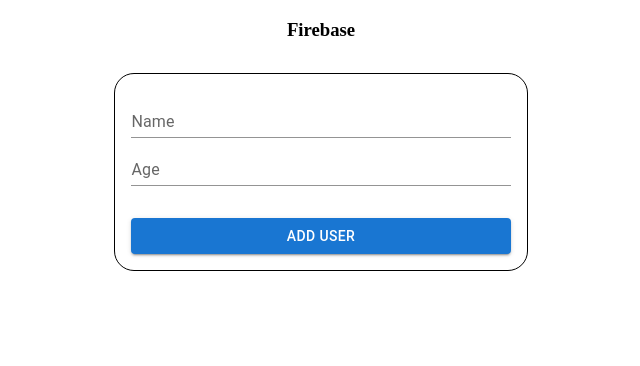
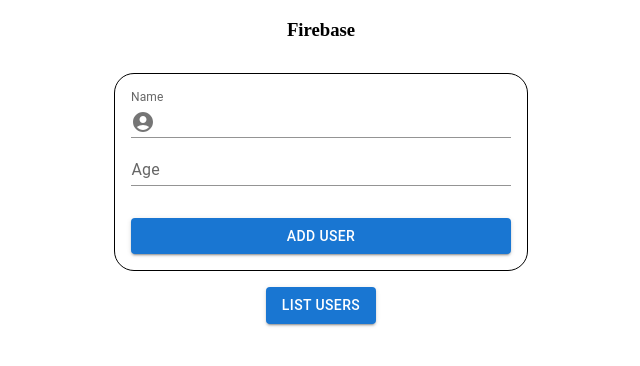
Before and after one commit to GuilhermeSousaDev/Firebase-Course, a React (Vite) app in the folder Example-01/: page / in a window 1280 px wide. Shown: the top 366 px of the page, without its empty margins (319-959 px from the left). Built offline with nearby package versions, Linux system fonts and the light colour scheme.

Commit message:
List Users

```diff
--- a/Example-01/src/App.jsx
+++ b/Example-01/src/App.jsx
@@ -3,25 +3,37 @@
   Box,
   TextField,
   Button,
+  InputAdornment,
+  Stack,
+  CircularProgress,
 } from '@mui/material';
-import { getDatabase, set, ref } from 'firebase/database';
 import db from './services/firebase';
+import { AccountCircle } from '@mui/icons-material';
+import ListData from './components/ListData';
+
 
 function App() {
-  const [data, setData] = useState();
+  const [form, setForm] = useState();
+  const [data, setData] = useState([]);
 
-  const changeDataForm = useCallback(e => {
-    setData({
-      ...data,
+  const loadUsers = useCallback(() => {
+    const snapshot = db.find('users');
+
+    setData(snapshot);
+  }, [data]);
+
+  const changeForm = useCallback(e => {
+    setForm({
+      ...form,
       [e.target.name]: e.target.value,
     })
-  }, [data]);
+  }, [form]);
 
   const createUser = useCallback(() => {
-    db.create('users', { name: data.name, age: data.age })
-      .then(res => console.log(res))
-      .catch(e => console.log(e));
-  }, [data]);
+    if (form?.age && form?.name) {
+      db.create('users', form);
+    }
+  }, [form]);
 
   return (
     <Box align="center" justifyContent="center" direction="column" spacing={2}>
@@ -32,8 +44,26 @@
         flexDirection="column"
         sx={{ p: 2, mb: 2, mt: 4, width: '30%', border: '1px solid black', borderRadius: 5 }}
       >
-        <TextField name="name" label="Name" variant="standard" onChange={e => changeDataForm(e)} />
-        <TextField type="number" name="age" label="Age" variant="standard" onChange={e => changeDataForm(e)} />
+        <TextField
+          name="name"
+          label="Name"
+          variant="standard"
+          InputProps={{
+            startAdornment:(
+              <InputAdornment position="start">
+                <AccountCircle />
+              </InputAdornment>
+            )
+          }}
+          onChange={e => changeForm(e)}
+        />
+        <TextField
+          type="number"
+          name="age"
+          label="Age"
+          variant="standard"
+          onChange={e => changeForm(e)}
+        />
 
         <Button
           variant="contained"
@@ -44,6 +74,12 @@
           Add User
         </Button>
       </Box>
+
+      <Button variant="contained" color="primary" onClick={loadUsers}>List Users</Button>
+
+      <Stack alignItems='center' spacing={2}>
+        { data? <ListData data={data} /> : <CircularProgress /> }
+      </Stack>
     </Box>
   )
 }
--- /dev/null
+++ b/Example-01/src/components/ListData.jsx
@@ -0,0 +1,17 @@
+import { List, ListItem, ListItemText } from "@mui/material";
+
+export default function ListData({ data }) {
+    return (
+        <List>
+            { data.map(({ key, val }) => (
+                <ListItem>
+                    <ListItemText
+                        key={key}
+                        primary={val.name}
+                        secondary={`Age: ${val.age}`}
+                    />
+                </ListItem>
+            ))}
+        </List>
+    )
+}
--- a/Example-01/src/services/firebase.js
+++ b/Example-01/src/services/firebase.js
@@ -1,16 +1,31 @@
 import { initializeApp } from "firebase/app";
-import { getDatabase, set, ref } from "firebase/database";
+import { getDatabase, set, ref, get, push, onValue } from "firebase/database";
 import { firebaseConfig } from "../config/firebaseConfig";
 
 const app = initializeApp(firebaseConfig);
 const database = getDatabase(app);
 
 const db = {
-    find() {
-        return ''
+    find(collection) {
+        const collectionRef = ref(database, collection);
+
+        let data = [];
+
+        onValue(collectionRef, snapshot => {
+            snapshot.forEach(childSnapshot => {
+                const child = { key: childSnapshot.key, val: childSnapshot.val() };
+                data.push(child);
+            });
+        });
+
+        return data;
     },
     create(collection, data) {
-        return set(ref(database, collection), data);
+        const collectionRef = ref(database, collection);
+
+        const createData = push(collectionRef);
+
+        return set(createData, data);
     }
 }
 
```
